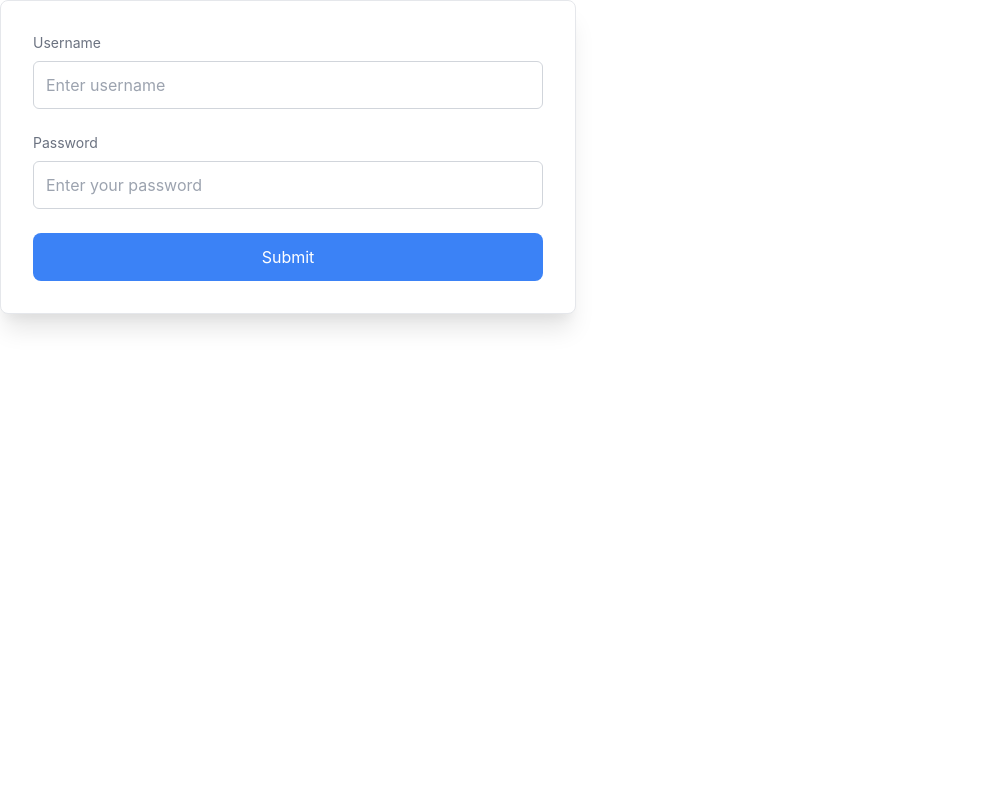
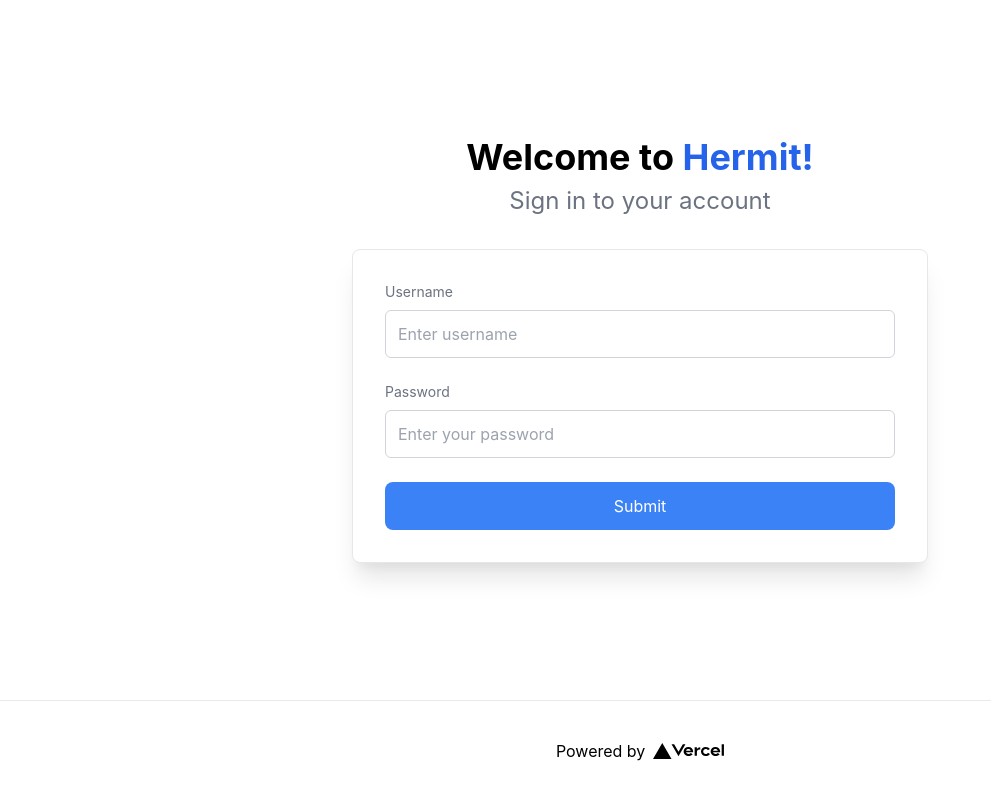
Before and after one commit to Elduwani/hermit, a Next.js app: page /login in a window 1280 px wide. Shown: the whole page, without its empty margins (0-991 px from the left). Built offline with nearby package versions, Linux system fonts and the light colour scheme.

Commit message:
container

```diff
--- /dev/null
+++ b/components/PageContainer.tsx
@@ -0,0 +1,33 @@
+import styles from "styles/Home.module.scss"
+import HTMLHead from "./Head"
+
+interface Props {
+    children: React.ReactNode,
+    hasFooter?: boolean,
+    title?: string
+}
+export default function PageContainer({ title, hasFooter, children }: Props) {
+    return (
+        <div className={styles.container}>
+            {title && <HTMLHead title={title} />}
+
+            <main className={"w-full flex flex-1 flex-col justify-center items-center space-y-8"}>
+                {children}
+            </main>
+            {
+                hasFooter && (
+                    <footer className={styles.footer}>
+                        <a
+                            href="https://vercel.com?utm_source=create-next-app&utm_medium=default-template&utm_campaign=create-next-app"
+                            target="_blank"
+                            rel="noopener noreferrer"
+                        >
+                            Powered by{' '}
+                            <img src="/vercel.svg" alt="Vercel Logo" className={styles.logo} />
+                        </a>
+                    </footer>
+                )
+            }
+        </div>
+    )
+}
--- a/pages/index.tsx
+++ b/pages/index.tsx
@@ -1,28 +1,12 @@
-import HTMLHead from 'components/Head'
-import styles from 'styles/Home.module.scss'
+import PageContainer from "components/PageContainer";
 
 export default function Home() {
   return (
-    <div className={styles.container}>
-      <HTMLHead title="Welcome to Hermit" />
-
-      <main className={"w-full py-6 flex flex-1 border flex-col justify-center items-center space-y-8"}>
-        <h1 className="text-4xl font-bold text-center space-y-2">
-          Welcome to <span className="text-blue-600">Hermit!</span>
-          <span className="block text-2xl text-gray-500 font-normal">Sign in to your account</span>
-        </h1>
-      </main>
-
-      <footer className={styles.footer}>
-        <a
-          href="https://vercel.com?utm_source=create-next-app&utm_medium=default-template&utm_campaign=create-next-app"
-          target="_blank"
-          rel="noopener noreferrer"
-        >
-          Powered by{' '}
-          <img src="/vercel.svg" alt="Vercel Logo" className={styles.logo} />
-        </a>
-      </footer>
-    </div>
+    <PageContainer title="Hermit" hasFooter>
+      <h1 className="text-4xl font-bold text-center space-y-2">
+        Home <span className="text-blue-600">Page!</span>
+        {/* <span className="block text-2xl text-gray-500 font-normal">Sign in to your account</span> */}
+      </h1>
+    </PageContainer>
   )
 }
--- a/pages/login/index.tsx
+++ b/pages/login/index.tsx
@@ -4,6 +4,8 @@ import { useForm } from "react-hook-form"
 import { InputWithLabel } from "components/FormComponents";
 import Button from "components/Button";
 import { useMutate } from "utils/fetch";
+import styles from "styles/"
+import PageContainer from "components/PageContainer";
 
 export default function Login() {
     const { handleSubmit, formState: { errors }, register } = useForm()
@@ -19,6 +21,11 @@ export default function Login() {
     }
 
     return (
+        <PageContainer hasFooter title="Hermit | Login">
+            <h1 className="text-4xl font-bold text-center space-y-2">
+                Welcome to <span className="text-blue-600">Hermit!</span>
+                <span className="block text-2xl text-gray-500 font-normal">Sign in to your account</span>
+            </h1>
             <form
                 onSubmit={handleSubmit(onSubmit)}
                 className="p-8 shadow-xl rounded-lg border bg-white space-y-6 w-full max-w-xl"
@@ -40,5 +47,6 @@ export default function Login() {
                 />
                 <Button type="submit" variant="solid-blue" disabled={isLoading}>Submit</Button>
             </form>
+        </PageContainer>
     )
 }
```
Lines whose indentation alone changed are shown as unchanged.
